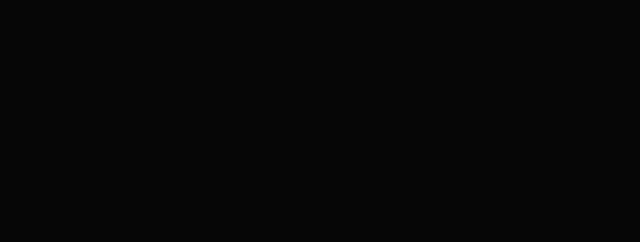
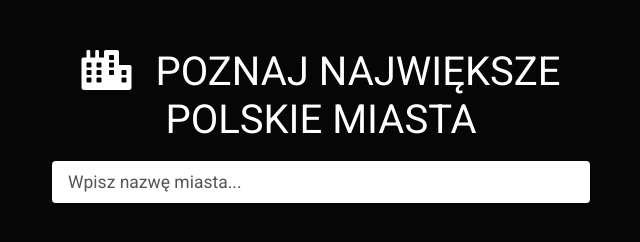
Before and after one commit to MichalKuwik/The-largest-Polish-cities, a plain HTML site: page index.html in a window 1280 px wide. Shown: the whole page, without its empty margins (319-959 px from the left). Drawn offline with Linux system fonts and the light colour scheme.

Commit message:
add bootstrap's structure in index.html

```diff
--- a/index.html
+++ b/index.html
@@ -10,7 +10,21 @@
 </head>
 <body>
 
-
+    <div class="container mt-5">
+        <div class="row">
+            <div class="col-md-6 m-auto">
+                <h3 class="text-center mb-3 text-uppercase">
+                    <i class="fas fa-city mr-4"></i>Poznaj największe Polskie Miasta
+                </h3>
+                <div class="form-group">
+                    <input type="text" id="search" class="form-control form-control-lg" placeholder="Wpisz nazwę miasta...">
+                </div>
+                <div id="list">
+                    <!-- result of search will been see in this place -->
+                </div>
+            </div>
+        </div>
+    </div>
     <script src="js/main.js"></script>
 </body>
 </html>
```
